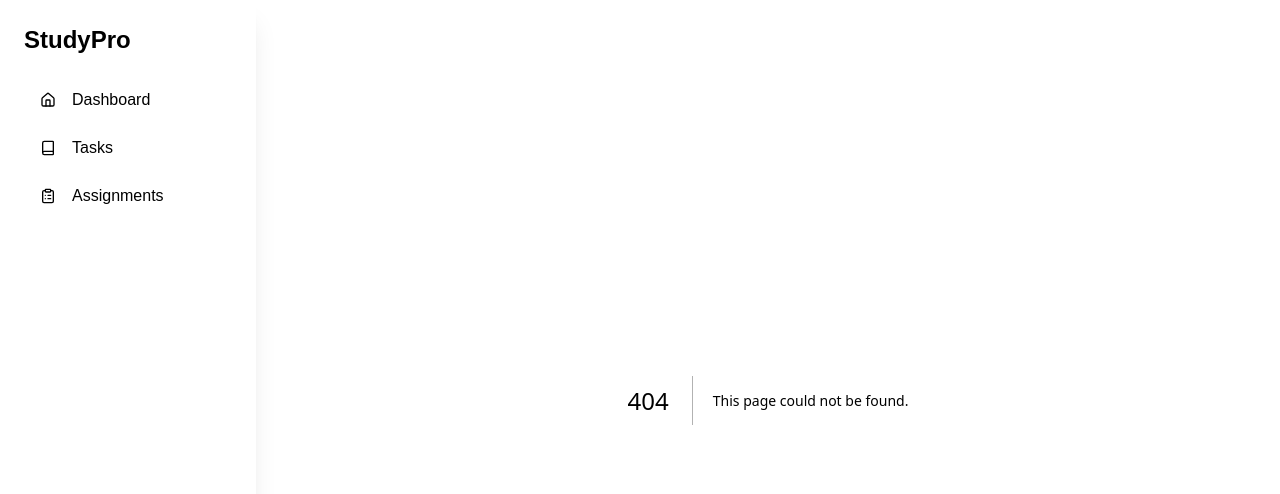
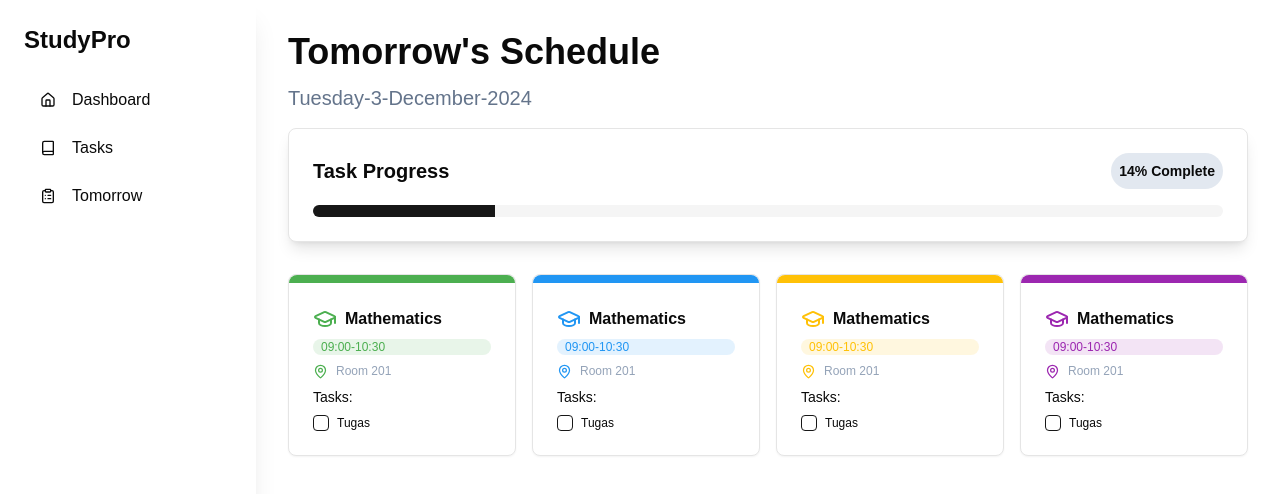
Before and after one commit to IlhamRanggaKurniawan/SubjectPro, a Next.js app: page /tomorrow in a window 1280 px wide. Before the commit this address had no page. Shown: the top 494 px of the page. Built offline with nearby package versions, Linux system fonts and the light colour scheme.

Commit message:
feat: add tomorrow page

```diff
--- a/package.json
+++ b/package.json
@@ -9,7 +9,9 @@
     "lint": "next lint"
   },
   "dependencies": {
+    "@radix-ui/react-checkbox": "^1.1.2",
     "@radix-ui/react-dialog": "^1.1.2",
+    "@radix-ui/react-progress": "^1.1.0",
     "@radix-ui/react-select": "^2.1.2",
     "@radix-ui/react-slot": "^1.1.0",
     "class-variance-authority": "^0.7.0",
--- /dev/null
+++ b/src/app/tomorrow/page.tsx
@@ -0,0 +1,32 @@
+import SubjectCard from '@/components/myComponents/SubjectCard'
+import { Card, CardContent } from '@/components/ui/card'
+import { Progress } from '@/components/ui/progress'
+import React from 'react'
+
+const page = () => {
+    return (
+        <div className='p-8 w-full'>
+            <h1 className='text-4xl font-bold mb-3'>Tomorrow's Schedule</h1>
+            <h3 className='text-xl text-slate-500 mb-4'>Tuesday-3-December-2024</h3>
+            <Card className='w-full h-full shadow-lg bg-white mb-8'>
+                <CardContent className='p-6'>
+                    <div className='flex items-center justify-between mb-4'>
+                        <h4 className='text-xl font-semibold'>Task Progress</h4>
+                        <div className='bg-slate-200 p-2 rounded-full'>
+                            <p className='text-sm font-semibold'>14% Complete</p>
+                        </div>
+                    </div>
+                    <Progress className='w-full h-3' value={20}/>
+                </CardContent>
+            </Card>
+            <div className='grid grid-cols-4 gap-4'>
+                <SubjectCard color='#4CAF50'/>
+                <SubjectCard color='#2196F3'/>
+                <SubjectCard color='#FFC107'/>
+                <SubjectCard color='#9C27B0'/>
+            </div>
+        </div>
+    )
+}
+
+export default page
--- a/src/components/myComponents/SideBar.tsx
+++ b/src/components/myComponents/SideBar.tsx
@@ -20,10 +20,12 @@ const SideBar = () => {
                         Tasks
                     </Button>
                 </Link>
-                <Button variant="ghost" className='w-full justify-start font-medium text-md'>
-                    <ClipboardList className="mr-2" size={27} />
-                    Assignments
-                </Button>
+                <Link href="/tomorrow">
+                    <Button variant="ghost" className='w-full justify-start font-medium text-md'>
+                        <ClipboardList className="mr-2" size={27} />
+                        Tomorrow
+                    </Button>
+                </Link>
             </nav>
         </div>
     )
--- /dev/null
+++ b/src/components/myComponents/SubjectCard.tsx
@@ -0,0 +1,35 @@
+import React from 'react'
+import { Card, CardContent, CardHeader } from '../ui/card'
+import { GraduationCap, MapPin } from 'lucide-react'
+import { Checkbox } from '../ui/checkbox'
+
+const SubjectCard = ({ color }: { color: string }) => {
+  console.log(color)
+  return (
+    <Card className='relative'>
+      <div className={`absolute top-0 left-0 w-full h-2 rounded-t-lg`} style={{"backgroundColor": color}}/>
+      <CardContent className='mt-8 flex flex-col gap-2'>
+        <div className='flex items-center gap-2'>
+          <GraduationCap color={color} />
+          <h3 className='font-bold'>Mathematics</h3>
+        </div>
+        <div className={`w-full h-fit rounded-full`} style={{"backgroundColor": `${color}20`}}>
+          <p className={` px-2 text-xs`} style={{"color": color}}>09:00-10:30</p>
+        </div>
+        <div className='flex items-center gap-2'>
+          <MapPin color={color} size={15} />
+          <span className='text-xs text-slate-400'>Room 201</span>
+        </div>
+        <h5 className='text-sm'>Tasks:</h5>
+        <div className='flex items-start gap-2'>
+          <Checkbox id='1' />
+          <label htmlFor="1" className="text-xs">
+            Tugas
+          </label>
+        </div>
+      </CardContent>
+    </Card>
+  )
+}
+
+export default SubjectCard
--- a/src/components/myComponents/TaskCard.tsx
+++ b/src/components/myComponents/TaskCard.tsx
@@ -3,22 +3,28 @@ import { Card, CardContent, CardHeader, CardTitle } from '../ui/card'
 import { BookOpen, Calendar, Clock, NotepadText } from 'lucide-react'
 
 const TaskCard = ({ subject, type, deadline, notes }: { subject: string, type: "Homework" | "Project" | "Assessment", deadline: string, notes: string }) => {
-    let color
+    let colorClass = {
+        bg: "",
+        text: ""
+    }
 
     switch (type) {
         case "Homework":
-            color = "green-500"
+            colorClass.bg = "bg-green-500"
+            colorClass.text = "text-green-500"
             break;
         case "Assessment":
-            color = "red-500"
+            colorClass.bg = "bg-yellow-300"
+            colorClass.text = "text-yellow-300"
             break;
         case "Project":
-            color = "blue-500"
+            colorClass.bg = "bg-blue-500"
+            colorClass.text = "text-blue-500"
     }
 
     return (
         <Card className='relative hover:scale-105 hover:shadow-xl transition-all duration-300'>
-            <div className={`absolute top-0 left-0 w-2 h-full bg-${color} rounded-l-full`} />
+            <div className={`absolute top-0 left-0 w-2 h-full ${colorClass.bg} rounded-l-full`} />
             <CardHeader>
                 <CardTitle>
                     {subject}
@@ -26,7 +32,7 @@ const TaskCard = ({ subject, type, deadline, notes }: { subject: string, type: "
             </CardHeader>
             <CardContent>
                 <div className='flex flex-col gap-2'>
-                    <div className={`flex items-center gap-2 text-sm text-${color}`}>
+                    <div className={`flex items-center gap-2 text-sm ${colorClass.text}`}>
                         <BookOpen size={20} />
                         <p>{type}</p>
                     </div>
--- /dev/null
+++ b/src/components/ui/checkbox.tsx
@@ -0,0 +1,30 @@
+"use client"
+
+import * as React from "react"
+import * as CheckboxPrimitive from "@radix-ui/react-checkbox"
+import { Check } from "lucide-react"
+
+import { cn } from "@/lib/utils"
+
+const Checkbox = React.forwardRef<
+  React.ElementRef<typeof CheckboxPrimitive.Root>,
+  React.ComponentPropsWithoutRef<typeof CheckboxPrimitive.Root>
+>(({ className, ...props }, ref) => (
+  <CheckboxPrimitive.Root
+    ref={ref}
+    className={cn(
+      "peer h-4 w-4 shrink-0 rounded-sm border border-primary ring-offset-background focus-visible:outline-none focus-visible:ring-2 focus-visible:ring-ring focus-visible:ring-offset-2 disabled:cursor-not-allowed disabled:opacity-50 data-[state=checked]:bg-primary data-[state=checked]:text-primary-foreground",
+      className
+    )}
+    {...props}
+  >
+    <CheckboxPrimitive.Indicator
+      className={cn("flex items-center justify-center text-current")}
+    >
+      <Check className="h-4 w-4" />
+    </CheckboxPrimitive.Indicator>
+  </CheckboxPrimitive.Root>
+))
+Checkbox.displayName = CheckboxPrimitive.Root.displayName
+
+export { Checkbox }
--- /dev/null
+++ b/src/components/ui/progress.tsx
@@ -0,0 +1,28 @@
+"use client"
+
+import * as React from "react"
+import * as ProgressPrimitive from "@radix-ui/react-progress"
+
+import { cn } from "@/lib/utils"
+
+const Progress = React.forwardRef<
+  React.ElementRef<typeof ProgressPrimitive.Root>,
+  React.ComponentPropsWithoutRef<typeof ProgressPrimitive.Root>
+>(({ className, value, ...props }, ref) => (
+  <ProgressPrimitive.Root
+    ref={ref}
+    className={cn(
+      "relative h-4 w-full overflow-hidden rounded-full bg-secondary",
+      className
+    )}
+    {...props}
+  >
+    <ProgressPrimitive.Indicator
+      className="h-full w-full flex-1 bg-primary transition-all"
+      style={{ transform: `translateX(-${100 - (value || 0)}%)` }}
+    />
+  </ProgressPrimitive.Root>
+))
+Progress.displayName = ProgressPrimitive.Root.displayName
+
+export { Progress }
```
Also changed, not shown: 1 other file (tests, documents, lock files or other folders).
